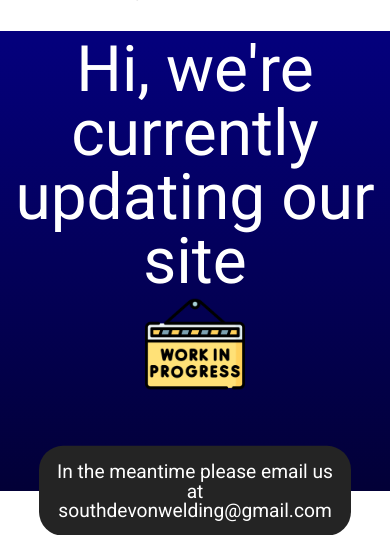
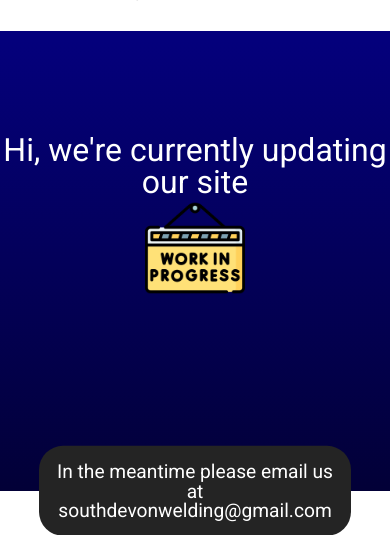
Before and after one commit to jonesstuart/robwelding, a PHP site: page / in a window 390 px wide. Shown: the part 185-720 px from the top of the page. Run offline with PHP 8.4, Linux system fonts and the light colour scheme; some libraries are stand-ins or nearby versions.

Commit message:
Mobile CSS update

```diff
--- a/styles/style.css
+++ b/styles/style.css
@@ -118,7 +118,7 @@ img {
 	}
 
 	#hi {
-		font-size: 4rem;
+		font-size: 2rem;
 	}
 
 	#tailbar {
```
